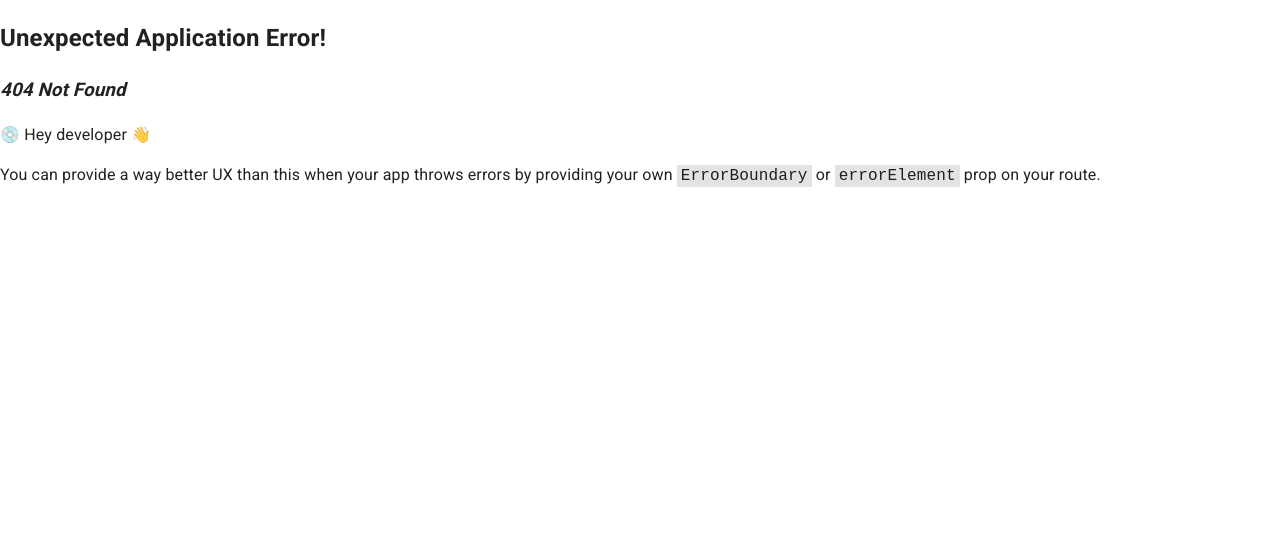
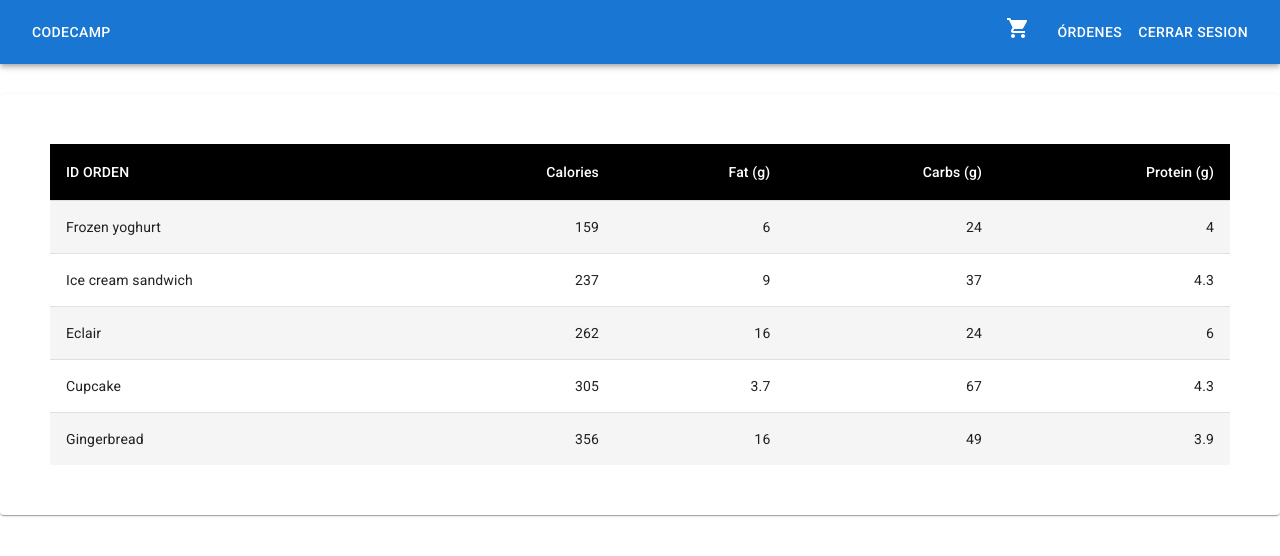
Before and after one commit to eddjuacor/APIREST-REACT-JS, a React (Vite) app: page /inicio/listaOrdenes in a window 1280 px wide. Before the commit this address had no page. Shown: the top 556 px of the page. Built offline with nearby package versions, Linux system fonts and the light colour scheme; a web font is replaced by a local one.

Commit message:
actualizacion 11/09

```diff
--- a/src/auth/Login.jsx
+++ b/src/auth/Login.jsx
@@ -21,8 +21,11 @@ export default function Login() {
 
   // Función para iniciar sesión en el servidor
   const iniciarSesion = async (data) => {
+    console.log(data)
     try {
       const respuesta = await AppiAxios.post('/login', data);
+
+      console.log(respuesta)
 
       // Almacenar el token en localStorage
       const { accessToken } = respuesta.data;
--- a/src/components/Navbar.jsx
+++ b/src/components/Navbar.jsx
@@ -39,13 +39,11 @@ export default function Navbar() {
           <Link to="/inicio/carrito" style={{ color: 'white' }}><LocalGroceryStoreIcon/> </Link>
           </Button>
 
-          {userRol === 'Operador' && (
-            <Link to="/ordenes" style={{ textDecoration: 'none', color: 'inherit' }}>
+            <Link to="/inicio/listaOrdenes" style={{ textDecoration: 'none', color: 'inherit' }}>
               <Button color="inherit">
                 Órdenes
               </Button>
             </Link>
-          )}
           <Button color="inherit" onClick={handleLogout}>Cerrar Sesion</Button>
         </Toolbar>
       </AppBar>
--- a/src/components/orden/DetallesOrden.jsx
+++ b/src/components/orden/DetallesOrden.jsx
@@ -1,30 +1,14 @@
-import React, { useEffect } from "react";
-import { useForm, Controller } from "react-hook-form";
-import {
-  TextField,
-  Button,
-  Grid,
-  Typography,
-  Container,
-  Box,
-  List,
-  ListItem,
-  ListItemText,
-} from "@mui/material";
-import { yupResolver } from "@hookform/resolvers/yup";
-import { schema } from "../../auth/formValidation";
-
-import { Link } from "react-router-dom";
-
-import { useContext } from "react";
-import { ContextApi } from "../../context/ContextApi";
+import React, { useContext, useState, useEffect } from 'react';
+import { useForm, Controller } from 'react-hook-form';
+import { TextField, Button, Grid, Typography, Container, Box, List, ListItem, ListItemText } from '@mui/material';
+import { yupResolver } from '@hookform/resolvers/yup';
+import { schema } from '../../auth/formValidation';
+import { Link } from 'react-router-dom';
+import { ContextApi } from '../../context/ContextApi';
+import AppiAxios from '../../config/axios';
 
 const DetallesOrden = () => {
-
-//context
-const { cartItems, usuario, setUsuario } = useContext(ContextApi);
-console.log(usuario)
-
+  const { cartItems, usuario, auth } = useContext(ContextApi);
 
   const calculateTotal = () => {
     return cartItems
@@ -32,55 +16,79 @@ const calculateTotal = () => {
       .toFixed(2);
   };
 
- // Configuración del formulario
- const {
-  control,
-  handleSubmit,
-  formState: { errors },
-  setValue,
-} = useForm({
+  const { control, handleSubmit, formState: { errors }, setValue } = useForm({
     resolver: yupResolver(schema),
     defaultValues: {
-    nombre_completo: "",
-    direccion: "",
-    telefono: "",
-    correo_electronico: "",
-    fecha_entrega: "",
-    total_orden: calculateTotal(), // Inicializa con el valor calculado
+      idUsuarios: '',
+      idEstados: '',
+      nombre_completo: '',
+      direccion: '',
+      telefono: '',
+      correo_electronico: '',
+      fecha_entrega: '',
+      total_orden: calculateTotal(),
     },
   });
 
-  // Actualizar valores del formulario cuando cambie el usuario
   useEffect(() => {
     if (usuario) {
-      setValue("nombre_completo", usuario.nombre_completo || "");
-      setValue("direccion", usuario.direccion || "");
-      setValue("telefono", usuario.telefono || "");
-      setValue("correo_electronico", usuario.correo_electronico || "");
+      setValue('idUsuarios', usuario.idUsuarios || '1');
+      setValue('idEstados', usuario.idEstados || '1');
+      setValue('nombre_completo', usuario.nombre_completo || '');
+      setValue('direccion', usuario.direccion || '');
+      setValue('telefono', usuario.telefono || '');
+      setValue('correo_electronico', usuario.correo_electronico || '');
     }
   }, [usuario, setValue]);
 
-
-  // Efecto para actualizar el valor del total cuando cambie el carrito
   useEffect(() => {
-    setValue("total_orden", calculateTotal());
+    setValue('total_orden', calculateTotal());
   }, [cartItems, setValue]);
 
-
-  const onSubmit = (data) => {
-    console.log(data);
+  const postOrdenDetalles = async (ordenDetalle) => {
+    try {
+      const response = await AppiAxios.post('/ordenDetalles', ordenDetalle, {
+        headers: {
+          Authorization: `Bearer ${auth.token}`,
+        },
+      });
+      console.log(response)
+      console.log('Respuesta del servidor:', response.data);
+    } catch (error) {
+      console.error('Error al enviar los detalles de la orden:', error.response ? error.response.data : error.message);
+    }
   };
 
+  const onSubmit = async (data) => {
+    const ordenDetalle = {
+      idUsuarios: data.idUsuarios,
+      idEstados: data.idEstados,
+      fecha_creacion: new Date().toISOString().split('T')[0], // Fecha actual en formato YYYY-MM-DD
+      nombre_completo: data.nombre_completo,
+      direccion: data.direccion,
+      telefono: data.telefono,
+      correo_electronico: data.correo_electronico,
+      fecha_entrega: data.fecha_entrega,
+      total_orden: data.total_orden,
+      detalles: cartItems.map(item => ({
+        idProductos: item.idProductos,
+        cantidad: item.cantidad,
+        precio: item.precio,
+        subtotal: item.precio * item.cantidad
+      })),
+    };
+
+    await postOrdenDetalles(ordenDetalle);
+  };
 
   return (
-
-    <Container  maxWidth="fixed" sx={{ margin: "20px" }}>
+    <Container maxWidth="fixed" sx={{ margin: '20px' }}>
       <Link to="/inicio/carrito">
         <Button variant="contained">Regresar a Carrito</Button>
       </Link>
       <Container>
-        <Box  component="section" sx={{ p: 2, border: '2px dashed grey', mt:'40px' }}>
-          <Box sx={{ marginTop: "20px" }} key={usuario.idUsuarios}>
+        <Box component="section" sx={{ p: 2, border: '2px dashed grey', mt: '40px' }}>
+          <Box sx={{ marginTop: '20px' }} key={usuario?.idUsuarios}>
             <form onSubmit={handleSubmit(onSubmit)}>
               <Typography variant="h6" gutterBottom>
                 DETALLES DE LA ORDEN
@@ -95,8 +103,8 @@ const calculateTotal = () => {
                         {...field}
                         label="Nombre"
                         fullWidth
-                        error={!!errors.nombre}
-                        helperText={errors.nombre?.message}
+                        error={!!errors.nombre_completo}
+                        helperText={errors.nombre_completo?.message}
                       />
                     )}
                   />
@@ -141,8 +149,8 @@ const calculateTotal = () => {
                         label="Email"
                         type="email"
                         fullWidth
-                        error={!!errors.email}
-                        helperText={errors.email?.message}
+                        error={!!errors.correo_electronico}
+                        helperText={errors.correo_electronico?.message}
                       />
                     )}
                   />
@@ -158,8 +166,8 @@ const calculateTotal = () => {
                         type="date"
                         InputLabelProps={{ shrink: true }}
                         fullWidth
-                        error={!!errors.fechaEntrega}
-                        helperText={errors.fechaEntrega?.message}
+                        error={!!errors.fecha_entrega}
+                        helperText={errors.fecha_entrega?.message}
                       />
                     )}
                   />
@@ -174,42 +182,41 @@ const calculateTotal = () => {
                         label="Subtotal"
                         type="number"
                         fullWidth
-                        error={!!errors.subtotal}
-                        helperText={errors.subtotal?.message}
+                        error={!!errors.total_orden}
+                        helperText={errors.total_orden?.message}
                       />
                     )}
                   />
                 </Grid>
                 <Grid item xs={12}></Grid>
               </Grid>
-            </form>
-          </Box>
 
-          <Box width='xl' sx={{textAlign:'Center'}}>
-            <List sx={{ marginTop: "20px" }}>
+              <Box width="xl" sx={{ textAlign: 'center' }}>
+                <List sx={{ marginTop: '20px' }}>
                   {cartItems.map((item) => (
                     <ListItem key={item.idProductos}>
                       <ListItemText
                         primary={item.nombre}
-                    secondary={`Cantidad: ${item.cantidad} | Precio: Q${
-                      item.precio
-                    } | Total: Q${item.precio * item.cantidad}`}
+                        secondary={`Cantidad: ${item.cantidad} | Precio: Q${item.precio} | Total: Q${item.precio * item.cantidad}`}
                       />
                     </ListItem>
                   ))}
                 </List>
 
-            <Typography variant="h6" sx={{ marginTop: "20px" }}>
+                <Typography variant="h6" sx={{ marginTop: '20px' }}>
                   Total: Q{calculateTotal()}
                 </Typography>
 
                 <Button
                   variant="contained"
                   color="success"
-              sx={{ marginTop: "20px" }}
+                  sx={{ marginTop: '20px' }}
+                  type="submit"
                 >
-              Realizar Compra
+                  Enviar Orden
                 </Button>
+              </Box>
+            </form>
           </Box>
         </Box>
       </Container>
--- /dev/null
+++ b/src/components/orden/ListaOrdenes.jsx
@@ -0,0 +1,72 @@
+import * as React from 'react';
+import { styled } from '@mui/material/styles';
+import Table from '@mui/material/Table';
+import TableBody from '@mui/material/TableBody';
+import TableCell, { tableCellClasses } from '@mui/material/TableCell';
+import TableContainer from '@mui/material/TableContainer';
+import TableHead from '@mui/material/TableHead';
+import TableRow from '@mui/material/TableRow';
+import Paper from '@mui/material/Paper';
+
+const StyledTableCell = styled(TableCell)(({ theme }) => ({
+  [`&.${tableCellClasses.head}`]: {
+    backgroundColor: theme.palette.common.black,
+    color: theme.palette.common.white,
+  },
+  [`&.${tableCellClasses.body}`]: {
+    fontSize: 14,
+  },
+}));
+
+const StyledTableRow = styled(TableRow)(({ theme }) => ({
+  '&:nth-of-type(odd)': {
+    backgroundColor: theme.palette.action.hover,
+  },
+  // hide last border
+  '&:last-child td, &:last-child th': {
+    border: 0,
+  },
+}));
+
+function createData(name, calories, fat, carbs, protein) {
+  return { name, calories, fat, carbs, protein };
+}
+
+const rows = [
+  createData('Frozen yoghurt', 159, 6.0, 24, 4.0),
+  createData('Ice cream sandwich', 237, 9.0, 37, 4.3),
+  createData('Eclair', 262, 16.0, 24, 6.0),
+  createData('Cupcake', 305, 3.7, 67, 4.3),
+  createData('Gingerbread', 356, 16.0, 49, 3.9),
+];
+
+export default function CustomizedTables() {
+  return (
+    <TableContainer component={Paper} sx={{ mt: '30px', padding: '50px'}}>
+      <Table sx={{ minWidth: 700 }} aria-label="customized table">
+        <TableHead>
+          <TableRow>
+            <StyledTableCell>ID ORDEN</StyledTableCell>
+            <StyledTableCell align="right">Calories</StyledTableCell>
+            <StyledTableCell align="right">Fat&nbsp;(g)</StyledTableCell>
+            <StyledTableCell align="right">Carbs&nbsp;(g)</StyledTableCell>
+            <StyledTableCell align="right">Protein&nbsp;(g)</StyledTableCell>
+          </TableRow>
+        </TableHead>
+        <TableBody>
+          {rows.map((row) => (
+            <StyledTableRow key={row.name}>
+              <StyledTableCell component="th" scope="row">
+                {row.name}
+              </StyledTableCell>
+              <StyledTableCell align="right">{row.calories}</StyledTableCell>
+              <StyledTableCell align="right">{row.fat}</StyledTableCell>
+              <StyledTableCell align="right">{row.carbs}</StyledTableCell>
+              <StyledTableCell align="right">{row.protein}</StyledTableCell>
+            </StyledTableRow>
+          ))}
+        </TableBody>
+      </Table>
+    </TableContainer>
+  );
+}
--- a/src/router/index.jsx
+++ b/src/router/index.jsx
@@ -7,6 +7,7 @@ import Register from  "../auth/Register";
 import CartElements from '../components/carrito/CartElements';
 import { createBrowserRouter } from "react-router-dom";
 import DetallesOrden from '../components/orden/DetallesOrden';
+import ListaOrdenes from '../components/orden/ListaOrdenes'
 
 
 export const router = createBrowserRouter([
@@ -40,6 +41,10 @@ export const router = createBrowserRouter([
             {
                 path: 'detalleOrden',
                 element: <DetallesOrden/>
+            },
+            {
+                path: 'listaOrdenes',
+                element: <ListaOrdenes/>
             }
 
         ]
```
Also changed, not shown: src/auth/formValidation.jsx (+5 -5 lines), src/config/axios.js (+17 -0 lines), src/context/ContextApi.jsx (+3 -20 lines), src/pages/Ordenes.jsx (added, +13 -0 lines). Lines whose indentation alone changed are shown as unchanged.
